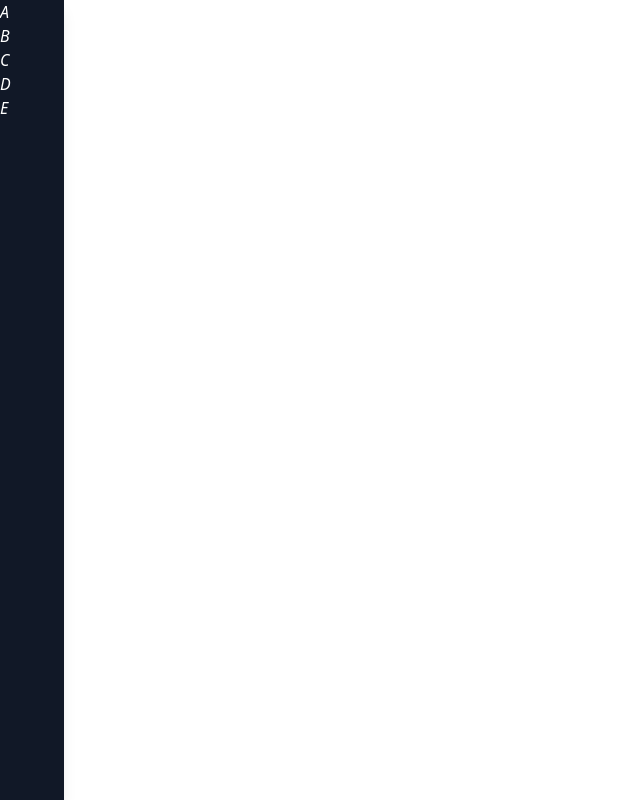
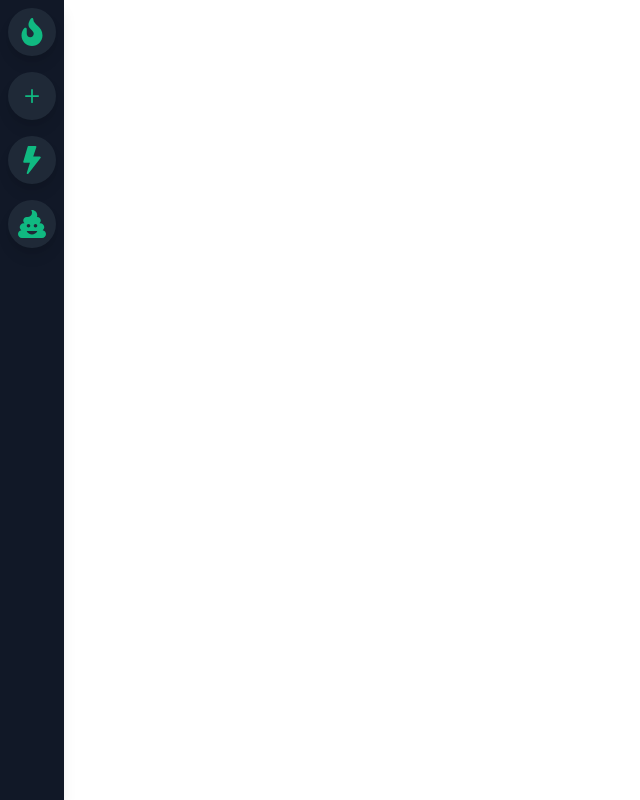
Before and after one commit to PanchoReview/react-headwind, a React (Create React App) app: page / in a window 1280 px wide. Shown: the whole page, without its empty margins (0-640 px from the left). Built offline with nearby package versions, Linux system fonts and the light colour scheme.

Commit message:
Added SideBarIcon.js component
Signed-off-by: Francisco Astorga <fastorga@nimok.com>

```diff
--- a/package.json
+++ b/package.json
@@ -9,6 +9,7 @@
     "@testing-library/user-event": "^12.8.3",
     "react": "^17.0.2",
     "react-dom": "^17.0.2",
+    "react-icons": "^4.3.1",
     "react-scripts": "4.0.3",
     "web-vitals": "^1.1.2"
   },
--- a/src/SideBar.js
+++ b/src/SideBar.js
@@ -1,13 +1,16 @@
+import SideBarIcon from "./SideBarIcon"
+import { BsPlus, BsFillLightbulbFill, BsGearFill, BsFillLightningFill } from 'react-icons/bs'
+import { FaFire, FaPoo } from 'react-icons/fa'
+
 const SideBar = () => {
     return(
         <div className="fixed top-0 left-0 h-screen w-16 m-0
             flex flex-col
             bg-gray-900 text-white shadow-lg">
-            <i>A</i>
-            <i>B</i>
-            <i>C</i>
-            <i>D</i>
-            <i>E</i>
+            <SideBarIcon icon={<FaFire size='28'/>} />
+            <SideBarIcon icon={<BsPlus size='28'/>} />
+            <SideBarIcon icon={<BsFillLightningFill size='28'/>} />
+            <SideBarIcon icon={<FaPoo size='28'/>} />
         </div>
     )
 
--- /dev/null
+++ b/src/SideBarIcon.js
@@ -0,0 +1,9 @@
+const SideBarIcon = ({ icon }) => {
+    return(
+        <div className="sidebar-icon">
+            {icon}
+        </div>
+    )
+}
+
+export default SideBarIcon
--- a/src/index.css
+++ b/src/index.css
@@ -1,3 +1,13 @@
 @tailwind base;
 @tailwind components;
 @tailwind utilities;
+
+@layer components {
+  .sidebar-icon {
+    @apply relative flex items-center justify-center
+          h-12 w-12 mt-2 mb-2 mx-auto shadow-lg bg-gray-800 text-green-500
+          hover:bg-green-600 hover:text-white
+          rounded-3xl
+          transition-all duration-300 ease-linear cursor-pointer
+  }
+}
--- a/tailwind.config.js
+++ b/tailwind.config.js
@@ -1,9 +1,25 @@
+const colors = require('tailwindcss/colors')
+
 module.exports = {
   mode: 'jit',
   purge: ['./src/**/*.{js,jsx,ts,tsx}', './public/index.html'],
   darkMode: false, // or 'media' or 'class'
   theme: {
-    extend: {},
+    extend: {
+      primary: '#202225',
+      secondary: '#5865f2',
+      gray: colors.trueGray,
+      gray: {
+        900: '#202225',
+        800: '#2f3136',
+        700: '#36393f',
+        600: '#4f545c',
+        400: '#d4d7dc',
+        300: '#e3e5e8',
+        200: '#ebedef',
+        100: '#f2f3f5',
+      }
+    },
   },
   variants: {
     extend: {},
```
Also changed, not shown: 1 other file (tests, documents, lock files or other folders).
